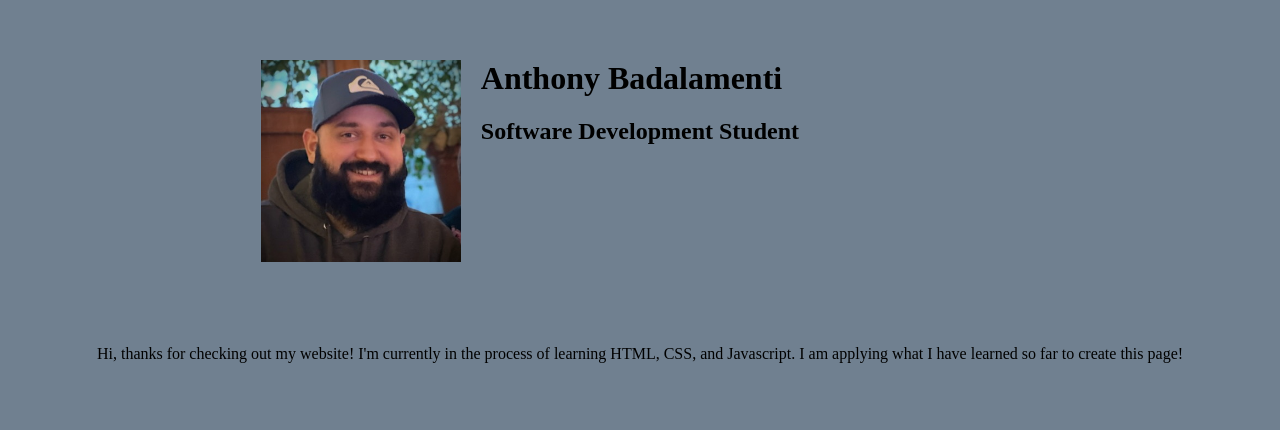
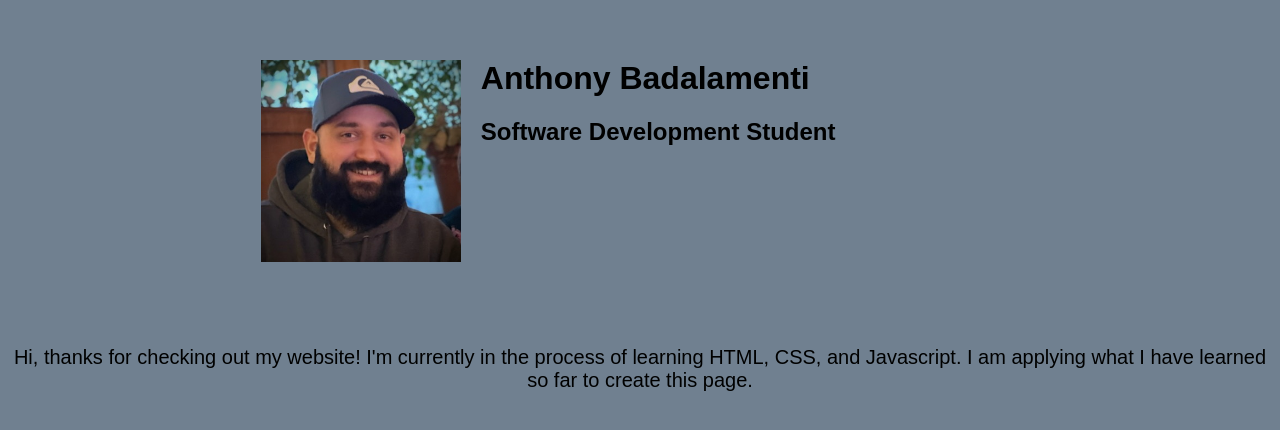
Before and after one commit to abad89/my-first-website, a plain HTML site: page index.html in a window 1280 px wide. Shown: the part 140-570 px from the top of the page. Drawn offline with Linux system fonts and the light colour scheme.

Commit message:
change font and slightly modify bio text

```diff
--- a/src/index.js
+++ b/src/index.js
@@ -12,4 +12,4 @@ intro.innerHTML=`<h1>Anthony Badalamenti</h1><h2>Software Development Student</h
 const bio = document.createElement('div');
 document.body.appendChild(bio);
 bio.className='bio';
-bio.innerHTML=`<p>Hi, thanks for checking out my website! I\'m currently in the process of learning HTML, CSS, and Javascript. I am applying what I have learned so far to create this page!`;
+bio.innerHTML=`<p>Hi, thanks for checking out my website! I\'m currently in the process of learning HTML, CSS, and Javascript. I am applying what I have learned so far to create this page.`;
--- a/style.css
+++ b/style.css
@@ -8,11 +8,14 @@ body{
     margin-right: 20px;
     }
 
-    .intro{
-        margin-top: 200px;
-    }
+.intro{
+    font-family: Arial;
+    margin-top: 200px;
+}
 
 .bio{
+    font-family: Arial;
+    font-size: 20px;
     text-align: center;
     margin-top: 200px;
 }
```
